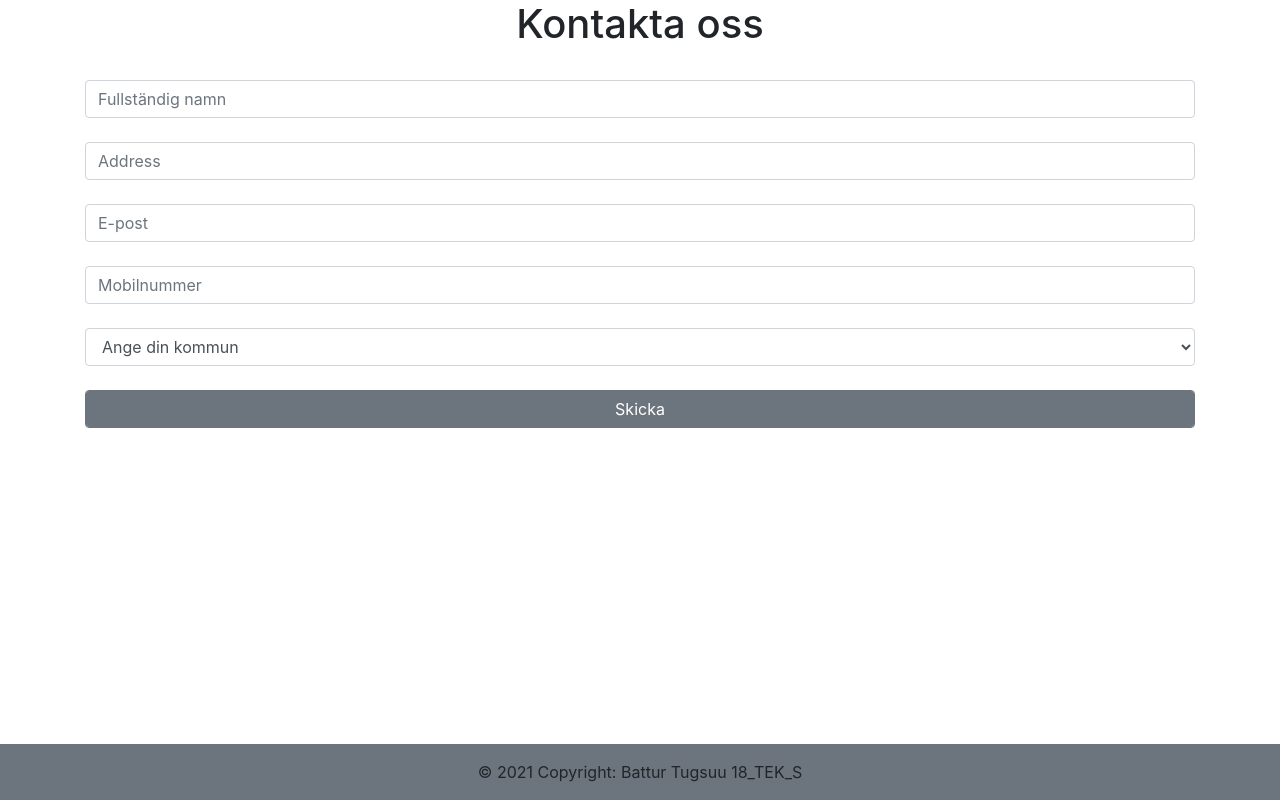
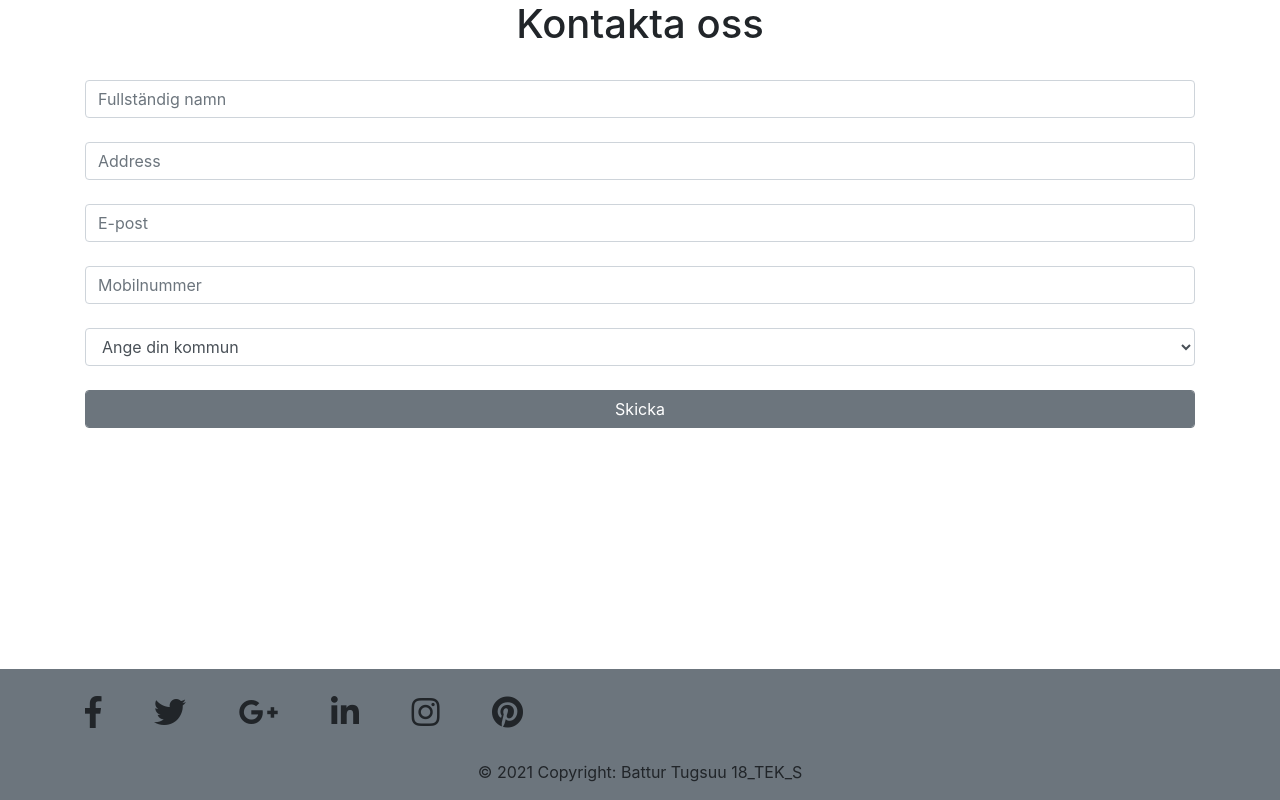
Before and after one commit to BatturTugsuu/kontakta_oss, a plain HTML site: page index.html in a window 1280 px wide. Drawn offline with nearby package versions, Linux system fonts and the light colour scheme.

Commit message:
Update index.html

```diff
--- a/index.html
+++ b/index.html
@@ -2,6 +2,7 @@
 <html lang="en">
 <head>
     <title>Kontakta oss</title>
+    <link rel="stylesheet" href="https://use.fontawesome.com/releases/v5.1.0/css/all.css" integrity="sha384-lKuwvrZot6UHsBSfcMvOkWwlCMgc0TaWr+30HWe3a4ltaBwTZhyTEggF5tJv8tbt" crossorigin="anonymous">
     <link rel="stylesheet" href="https://maxcdn.bootstrapcdn.com/bootstrap/4.0.0/css/bootstrap.min.css" integrity="sha384-Gn5384xqQ1aoWXA+058RXPxPg6fy4IWvTNh0E263XmFcJlSAwiGgFAW/dAiS6JXm" crossorigin="anonymous">
 <script src="https://maxcdn.bootstrapcdn.com/bootstrap/4.0.0/js/bootstrap.min.js" integrity="sha384-JZR6Spejh4U02d8jOt6vLEHfe/JQGiRRSQQxSfFWpi1MquVdAyjUar5+76PVCmYl" crossorigin="anonymous"></script>
 </head>
@@ -20,9 +21,36 @@
             <option value="Södertälje">Södertälje</option>
         </select><br>
         <button type="submit" class="form-control btn-secondary">Skicka</button>
-        <div class="text-center fixed-bottom p-3 bg-secondary">
-            © 2021 Copyright: Battur Tugsuu 18_TEK_S
+    </div>
+    <footer class="page-footer font-small bg-secondary fixed-bottom">
+        <div class="container">
+          <div class="row" >
+            <div class="col-md-12 py-2" style="margin-top: 2%;">
+              <div class="mb-2 flex-center">
+                <a class="fb-ic">
+                  <i class="fab fa-facebook-f fa-lg white-text mr-md-5 mr-3 fa-2x"> </i>
+                </a>
+                <a class="tw-ic">
+                  <i class="fab fa-twitter fa-lg white-text mr-md-5 mr-3 fa-2x"> </i>
+                </a>
+                <a class="gplus-ic">
+                  <i class="fab fa-google-plus-g fa-lg white-text mr-md-5 mr-3 fa-2x"> </i>
+                </a>
+                <a class="li-ic">
+                  <i class="fab fa-linkedin-in fa-lg white-text mr-md-5 mr-3 fa-2x"> </i>
+                </a>
+                <a class="ins-ic">
+                  <i class="fab fa-instagram fa-lg white-text mr-md-5 mr-3 fa-2x"> </i>
+                </a>
+                <a class="pin-ic">
+                  <i class="fab fa-pinterest fa-lg white-text fa-2x"> </i>
+                </a>
+              </div>
+            </div>
+          </div>
         </div>
-    </div>
+        <div class="footer-copyright text-center py-3">© 2021 Copyright: Battur Tugsuu 18_TEK_S
+        </div>
+      </footer>
 </body>
 </html>
```
